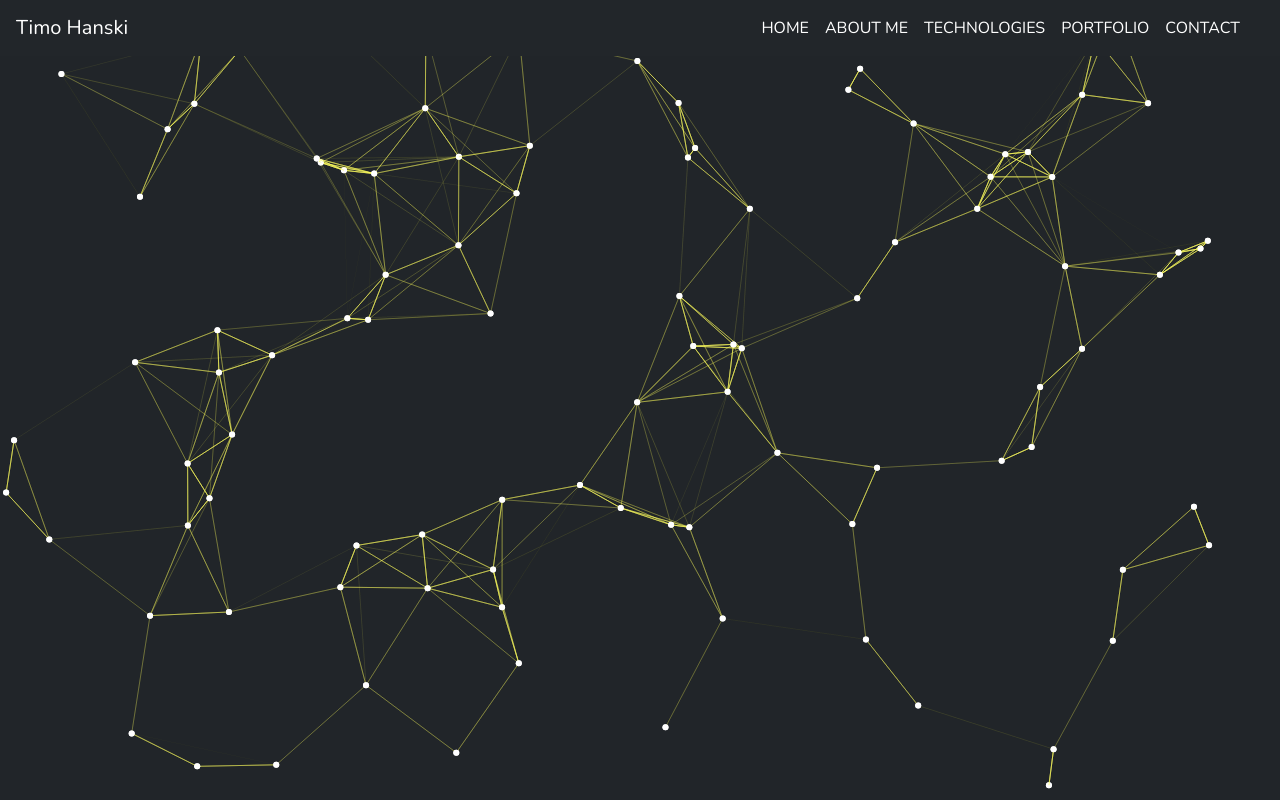
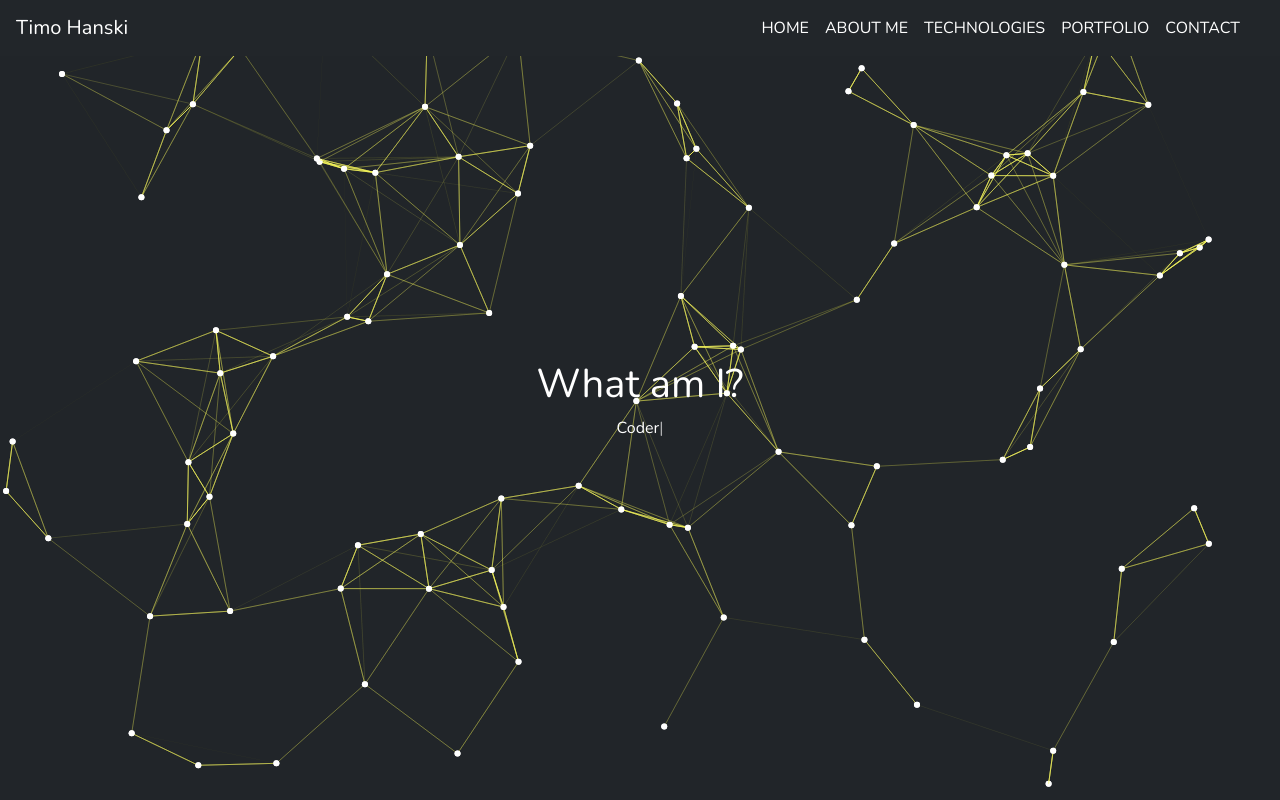
Before and after one commit to thansgit/portfolio, a React (Create React App) app: page / in a window 1280 px wide. Built offline with nearby package versions, Linux system fonts and the light colour scheme.

Commit message:
Added header, typed

```diff
--- a/src/App.js
+++ b/src/App.js
@@ -2,12 +2,14 @@
 import './App.css';
 import Navigation from './screens/navigationBar/NavigationBar'
 import Particles from 'react-tsparticles';
+import Header from './screens/header/Header';
 
 
 function App() {
   return (
     <div className="App">
       <Navigation />
+      <Header />
       <Particles
         id="tsparticles"
         options={{
--- a/src/screens/header/Header.js
+++ b/src/screens/header/Header.js
@@ -1,11 +1,31 @@
 import React from 'react'
+import './header.css'
+import Typed from 'react-typed';
 
 function Header() {
-  return (
-    <div>
-      header
-    </div>
-  )
+    return (
+        <div className="main-info" >
+            <h1 >
+                What am I?
+            </h1>
+
+            <Typed
+                strings={[
+                    '',
+                    'Web developer',
+                    'Student',
+                    'Coder',
+                    'Soul',
+                    ''
+                ]}
+                typeSpeed={40}
+                backSpeed={50}
+                loop
+            />
+
+
+        </div>
+    )
 }
 
 export default Header
--- a/src/screens/header/header.css
+++ b/src/screens/header/header.css
@@ -0,0 +1,13 @@
+.main-info{
+    display:flex;
+    position:absolute;
+    color: var(--font-color);
+    top:0;
+    left:0;
+    right:0;
+    bottom:0;
+    flex-direction: column;
+    justify-content: center;
+    align-items: center;
+    z-index: 1;
+}
```
